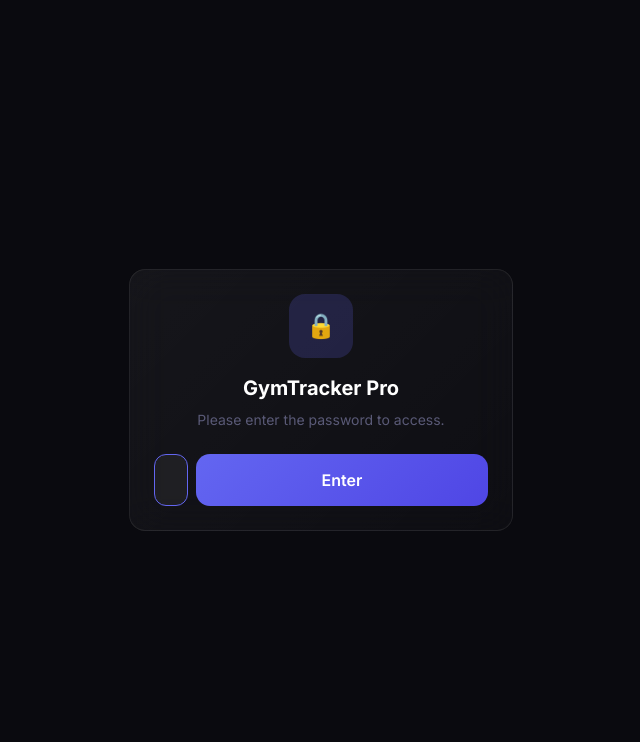
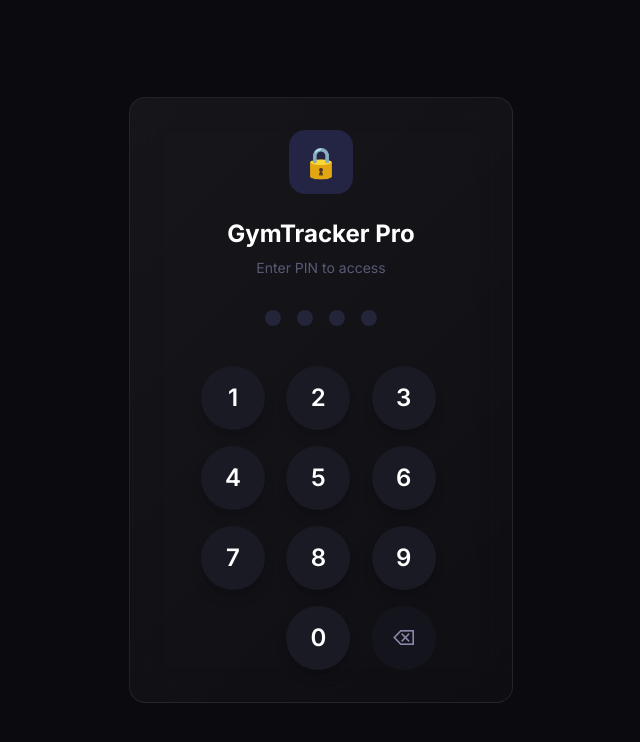
Before and after one commit to Hadisovic/GymTracker-Pro, a React (Vite) app: page / in a window 1280 px wide. Shown: the top 742 px of the page, without its empty margins (319-959 px from the left). Built offline with nearby package versions, Linux system fonts and the light colour scheme.

Commit message:
feat: Add animated 4-digit keypad for lock screen

```diff
--- a/src/App.tsx
+++ b/src/App.tsx
@@ -9,53 +9,20 @@
 import History from './components/History';
 import Analytics from './components/Analytics';
 import Settings from './components/Settings';
+import LockScreen from './components/LockScreen';
 
 export default function App() {
   const { initialize, isInitialized, currentView, activeWorkout } = useWorkoutStore();
   const [isAuthenticated, setIsAuthenticated] = useState(() => {
     return localStorage.getItem('gymtracker_auth') === 'true';
   });
-  const [passwordInput, setPasswordInput] = useState('');
 
   useEffect(() => {
     initialize();
   }, [initialize]);
 
   if (!isAuthenticated) {
-    return (
-      <div className="flex flex-col items-center justify-center min-h-screen bg-dark-900 p-4">
-        <div className="glass-card p-6 w-full max-w-sm text-center">
-          <div className="w-16 h-16 rounded-2xl bg-accent-500/20 mx-auto flex items-center justify-center mb-4">
-            <span className="text-2xl">🔒</span>
-          </div>
-          <h1 className="text-xl font-bold text-white mb-2">GymTracker Pro</h1>
-          <p className="text-dark-300 text-sm mb-6">Please enter the password to access.</p>
-          <form
-            onSubmit={(e) => {
-              e.preventDefault();
-              if (passwordInput === '1304') {
-                localStorage.setItem('gymtracker_auth', 'true');
-                setIsAuthenticated(true);
-              } else {
-                alert('Incorrect password');
-                setPasswordInput('');
-              }
-            }}
-            className="flex gap-2"
-          >
-            <input
-              type="password"
-              value={passwordInput}
-              onChange={e => setPasswordInput(e.target.value)}
-              placeholder="Password"
-              className="input-field flex-1"
-              autoFocus
-            />
-            <button type="submit" className="btn-primary">Enter</button>
-          </form>
-        </div>
-      </div>
-    );
+    return <LockScreen onUnlock={() => setIsAuthenticated(true)} />;
   }
 
   if (!isInitialized) {
--- /dev/null
+++ b/src/components/LockScreen.tsx
@@ -0,0 +1,136 @@
+import { useState, useEffect, useCallback } from 'react';
+import { motion, AnimatePresence } from 'framer-motion';
+
+interface LockScreenProps {
+  onUnlock: () => void;
+}
+
+export default function LockScreen({ onUnlock }: LockScreenProps) {
+  const [passwordInput, setPasswordInput] = useState('');
+  const [isError, setIsError] = useState(false);
+  const [isSuccess, setIsSuccess] = useState(false);
+  const CORRECT_PASSWORD = '1304';
+  const MAX_LENGTH = 4;
+
+  const handleInput = useCallback((digit: string) => {
+    if (isError || isSuccess || passwordInput.length >= MAX_LENGTH) return;
+
+    const newPassword = passwordInput + digit;
+    setPasswordInput(newPassword);
+
+    if (newPassword.length === MAX_LENGTH) {
+      if (newPassword === CORRECT_PASSWORD) {
+        setIsSuccess(true);
+        setTimeout(() => {
+          localStorage.setItem('gymtracker_auth', 'true');
+          onUnlock();
+        }, 600);
+      } else {
+        setIsError(true);
+        setTimeout(() => {
+          setPasswordInput('');
+          setIsError(false);
+        }, 500);
+      }
+    }
+  }, [passwordInput, isError, isSuccess, onUnlock]);
+
+  const handleDelete = useCallback(() => {
+    if (isError || isSuccess || passwordInput.length === 0) return;
+    setPasswordInput(prev => prev.slice(0, -1));
+  }, [isError, isSuccess, passwordInput.length]);
+
+  // Handle physical keyboard input
+  useEffect(() => {
+    const handleKeyDown = (e: KeyboardEvent) => {
+      if (/^[0-9]$/.test(e.key)) {
+        handleInput(e.key);
+      } else if (e.key === 'Backspace') {
+        handleDelete();
+      }
+    };
+
+    window.addEventListener('keydown', handleKeyDown);
+    return () => window.removeEventListener('keydown', handleKeyDown);
+  }, [handleInput, handleDelete]);
+
+  const dots = Array.from({ length: MAX_LENGTH });
+
+  return (
+    <div className="flex flex-col items-center justify-center min-h-screen bg-dark-900 p-4">
+      <motion.div
+        initial={{ opacity: 0, y: 20 }}
+        animate={{ opacity: 1, y: 0 }}
+        className="glass-card p-8 w-full max-w-sm flex flex-col items-center"
+      >
+        <div className="w-16 h-16 rounded-2xl bg-accent-500/20 flex items-center justify-center mb-6">
+          <span className="text-3xl">🔒</span>
+        </div>
+
+        <h1 className="text-2xl font-bold text-white mb-2">GymTracker Pro</h1>
+        <p className="text-dark-300 text-sm mb-8">Enter PIN to access</p>
+
+        {/* Password Dots */}
+        <motion.div
+          className="flex gap-4 mb-10"
+          animate={isError ? { x: [-10, 10, -10, 10, 0] } : {}}
+          transition={{ duration: 0.4 }}
+        >
+          {dots.map((_, i) => {
+            const isFilled = i < passwordInput.length;
+            return (
+              <motion.div
+                key={i}
+                className={`w-4 h-4 rounded-full ${
+                  isSuccess
+                    ? 'bg-green-500 shadow-[0_0_10px_rgba(34,197,94,0.5)]'
+                    : isError
+                      ? 'bg-red-500 shadow-[0_0_10px_rgba(239,68,68,0.5)]'
+                      : isFilled
+                        ? 'bg-accent-500 shadow-[0_0_10px_rgba(56,189,248,0.5)]'
+                        : 'bg-dark-600'
+                }`}
+                animate={{
+                  scale: isFilled ? [1, 1.2, 1] : 1,
+                }}
+                transition={{ duration: 0.2 }}
+              />
+            );
+          })}
+        </motion.div>
+
+        {/* Keypad */}
+        <div className="grid grid-cols-3 gap-4 w-full max-w-[240px]">
+          {[1, 2, 3, 4, 5, 6, 7, 8, 9].map((num) => (
+            <motion.button
+              key={num}
+              whileHover={{ scale: 1.1 }}
+              whileTap={{ scale: 0.95 }}
+              onClick={() => handleInput(num.toString())}
+              className="w-16 h-16 rounded-full bg-dark-700 text-white text-2xl font-semibold flex items-center justify-center hover:bg-dark-600 transition-colors shadow-lg"
+            >
+              {num}
+            </motion.button>
+          ))}
+          <div className="w-16 h-16"></div> {/* Empty space */}
+          <motion.button
+            whileHover={{ scale: 1.1 }}
+            whileTap={{ scale: 0.95 }}
+            onClick={() => handleInput('0')}
+            className="w-16 h-16 rounded-full bg-dark-700 text-white text-2xl font-semibold flex items-center justify-center hover:bg-dark-600 transition-colors shadow-lg"
+          >
+            0
+          </motion.button>
+          <motion.button
+            whileHover={{ scale: 1.1 }}
+            whileTap={{ scale: 0.95 }}
+            onClick={handleDelete}
+            className="w-16 h-16 rounded-full bg-dark-700/50 text-dark-200 text-xl flex items-center justify-center hover:bg-dark-600 hover:text-white transition-colors"
+          >
+            ⌫
+          </motion.button>
+        </div>
+      </motion.div>
+    </div>
+  );
+}
```
